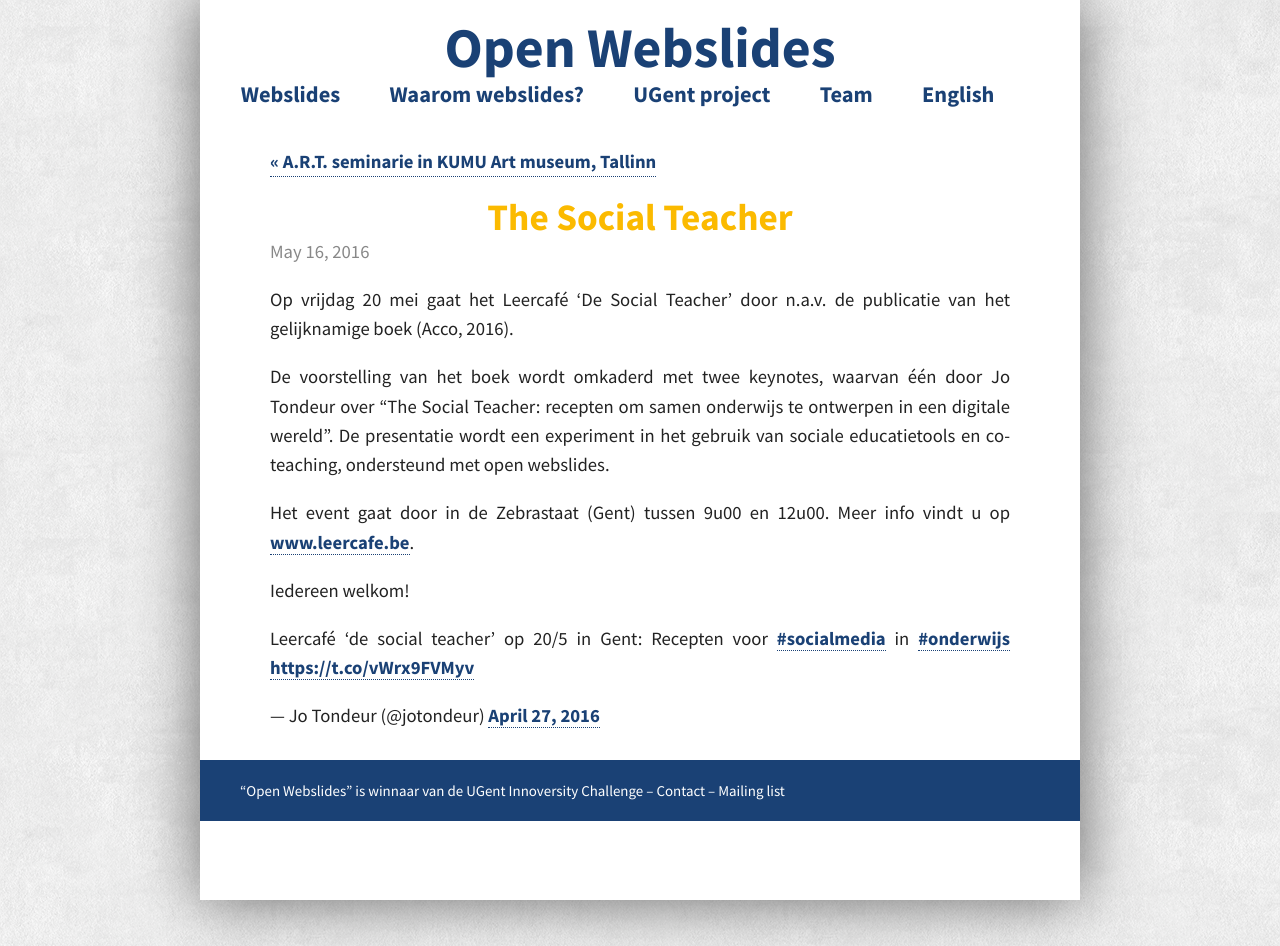
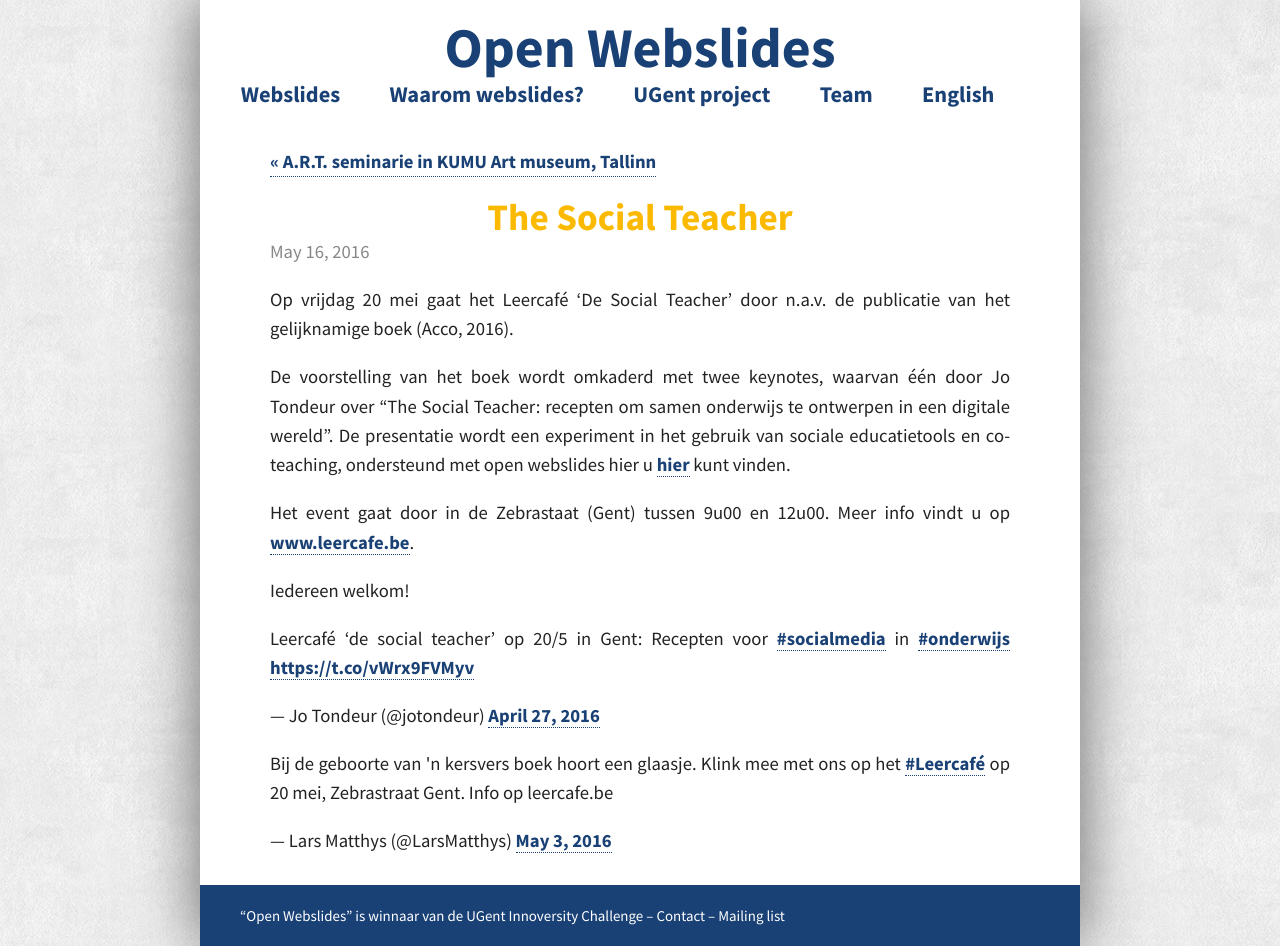
Before and after one commit to OpenWebslides/openwebslides.github.io-old, a Jekyll site: the page built from _posts/2016-05-20-SocialTeacher.md, in a window 1280 px wide. Built offline with Jekyll 4.4.1, drawn with Linux system fonts in a browser that asks for light colours; comment, search, counter and statistics services are not loaded.

Commit message:
update post on social teacher

```diff
--- a/_posts/2016-05-20-SocialTeacher.md
+++ b/_posts/2016-05-20-SocialTeacher.md
@@ -6,7 +6,7 @@ date: 2016-05-16 12:00:00 +0100
 Op vrijdag 20 mei gaat het Leercafé 'De Social Teacher' door n.a.v. de publicatie van het gelijknamige boek (Acco, 2016).
 
 De voorstelling van het boek wordt omkaderd met twee keynotes, waarvan één door Jo Tondeur over "The Social Teacher: recepten om samen onderwijs te ontwerpen in een digitale wereld".
-De presentatie wordt een experiment in het gebruik van sociale educatietools en co-teaching, ondersteund met open webslides.
+De presentatie wordt een experiment in het gebruik van sociale educatietools en co-teaching, ondersteund met open webslides hier u [hier](http://slides.com/openwebslides/socialteacher) kunt vinden.
 
 Het event gaat door in de Zebrastaat (Gent) tussen 9u00 en 12u00. Meer info vindt u op [www.leercafe.be](http://www.leercafe.be/).
 
@@ -14,3 +14,6 @@ Iedereen welkom!
 
 <blockquote class="twitter-tweet" data-lang="en"><p lang="nl" dir="ltr">Leercafé ‘de social teacher’ op 20/5 in Gent: Recepten voor <a href="https://twitter.com/hashtag/socialmedia?src=hash">#socialmedia</a> in <a href="https://twitter.com/hashtag/onderwijs?src=hash">#onderwijs</a> <a href="https://t.co/vWrx9FVMyv">https://t.co/vWrx9FVMyv</a></p>&mdash; Jo Tondeur (@jotondeur) <a href="https://twitter.com/jotondeur/status/725221840092827648">April 27, 2016</a></blockquote>
 <script async src="//platform.twitter.com/widgets.js" charset="utf-8"></script>
+
+<blockquote class="twitter-tweet" data-lang="en"><p lang="nl" dir="ltr">Bij de geboorte van &#39;n kersvers boek hoort een glaasje. Klink mee met ons op het <a href="https://twitter.com/hashtag/Leercaf%C3%A9?src=hash">#Leercafé</a> op 20 mei, Zebrastraat Gent. Info op leercafe.be</p>&mdash; Lars Matthys (@LarsMatthys) <a href="https://twitter.com/LarsMatthys/status/727426257839771648">May 3, 2016</a></blockquote>
+<script async src="//platform.twitter.com/widgets.js" charset="utf-8"></script>
```
